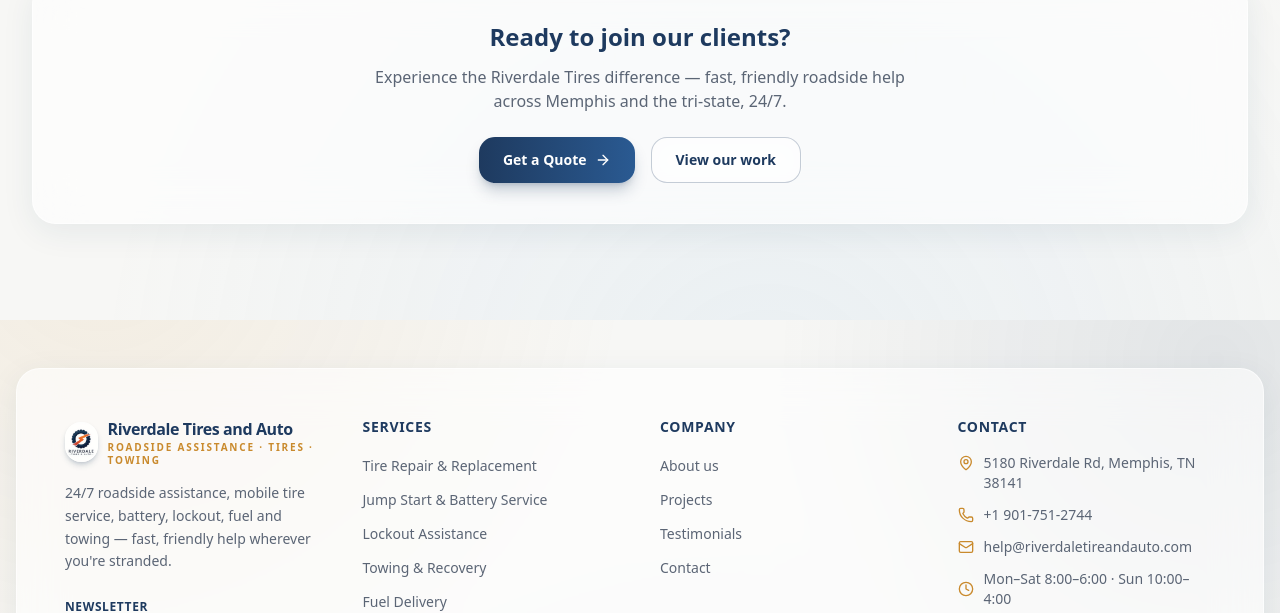
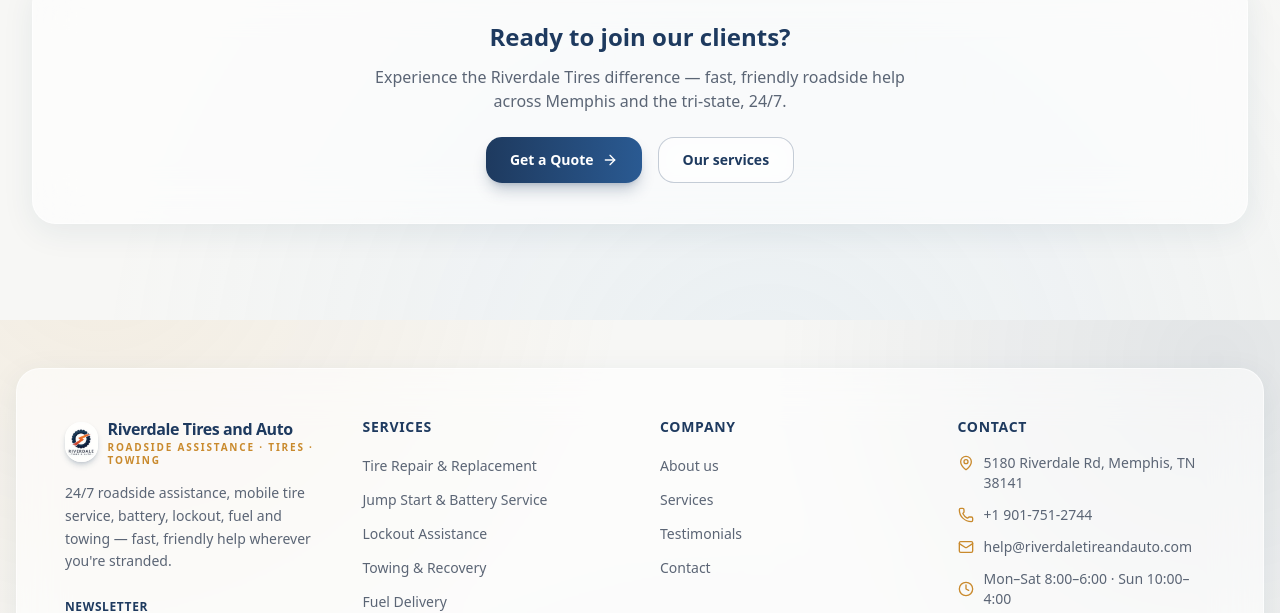
Before and after one commit to riverdaletiresandauto-lgtm/riverdale-tires-auto, a Next.js app: page /testimonials in a window 1280 px wide. Shown: the part 1280-1893 px from the top of the page. Built offline with nearby package versions, Linux system fonts and the light colour scheme.

Commit message:
fix: remove dead /projects links (footer + testimonials) → point to services

```diff
--- a/src/app/testimonials/page.tsx
+++ b/src/app/testimonials/page.tsx
@@ -81,8 +81,8 @@
                 <Link href="/contact" className="btn-gradient">
                   Get a Quote <ArrowRight className="h-4 w-4" />
                 </Link>
-                <Link href="/projects" className="btn-glass">
-                  View our work
+                <Link href="/services" className="btn-glass">
+                  Our services
                 </Link>
               </div>
             </div>
--- a/src/components/footer.tsx
+++ b/src/components/footer.tsx
@@ -59,7 +59,7 @@
             <ul className="mt-4 space-y-2.5">
               {[
                 { href: "/about", label: "About us" },
-                { href: "/projects", label: "Projects" },
+                { href: "/services", label: "Services" },
                 { href: "/testimonials", label: "Testimonials" },
                 { href: "/contact", label: "Contact" },
               ].map((l) => (
```
